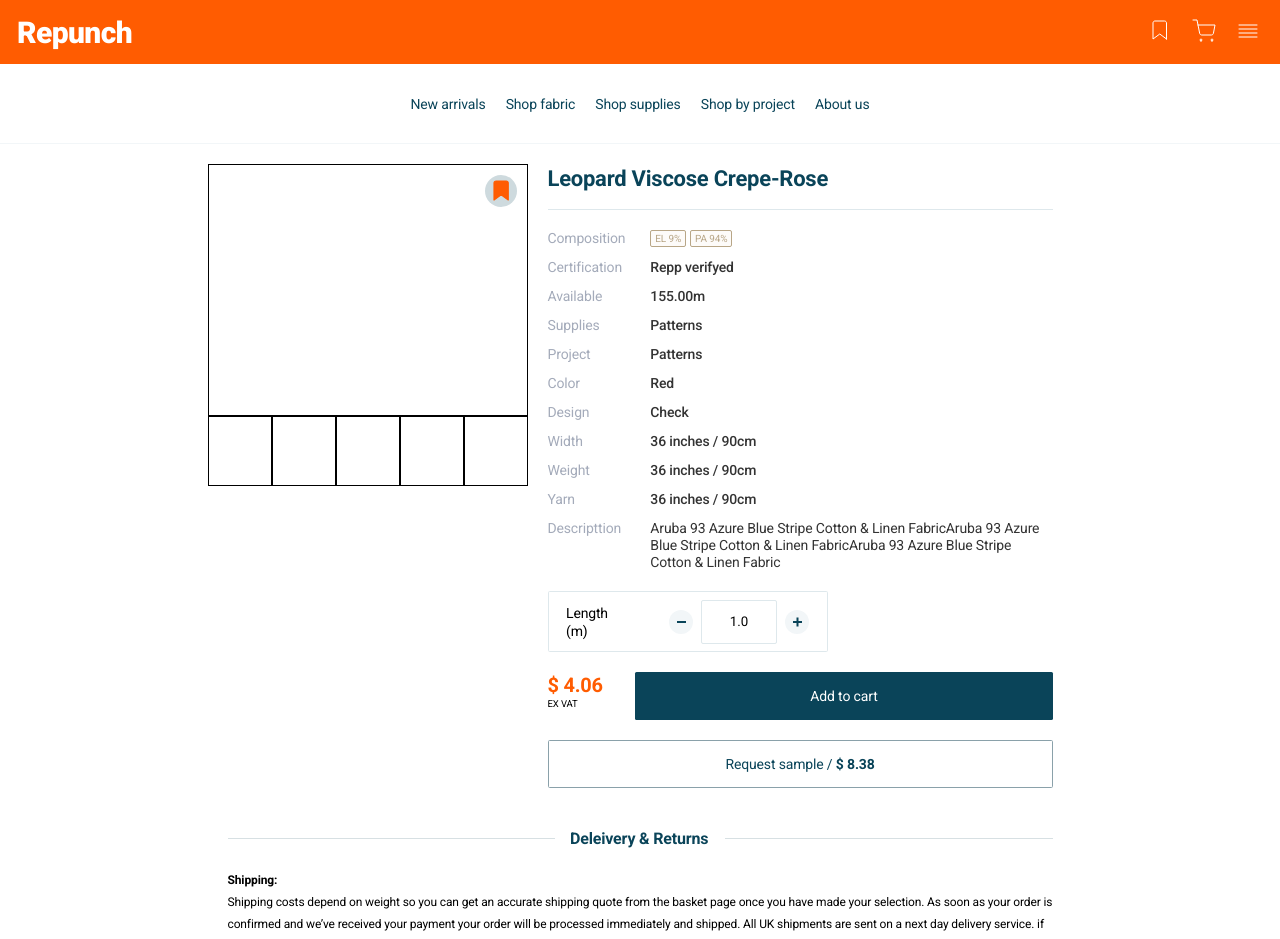
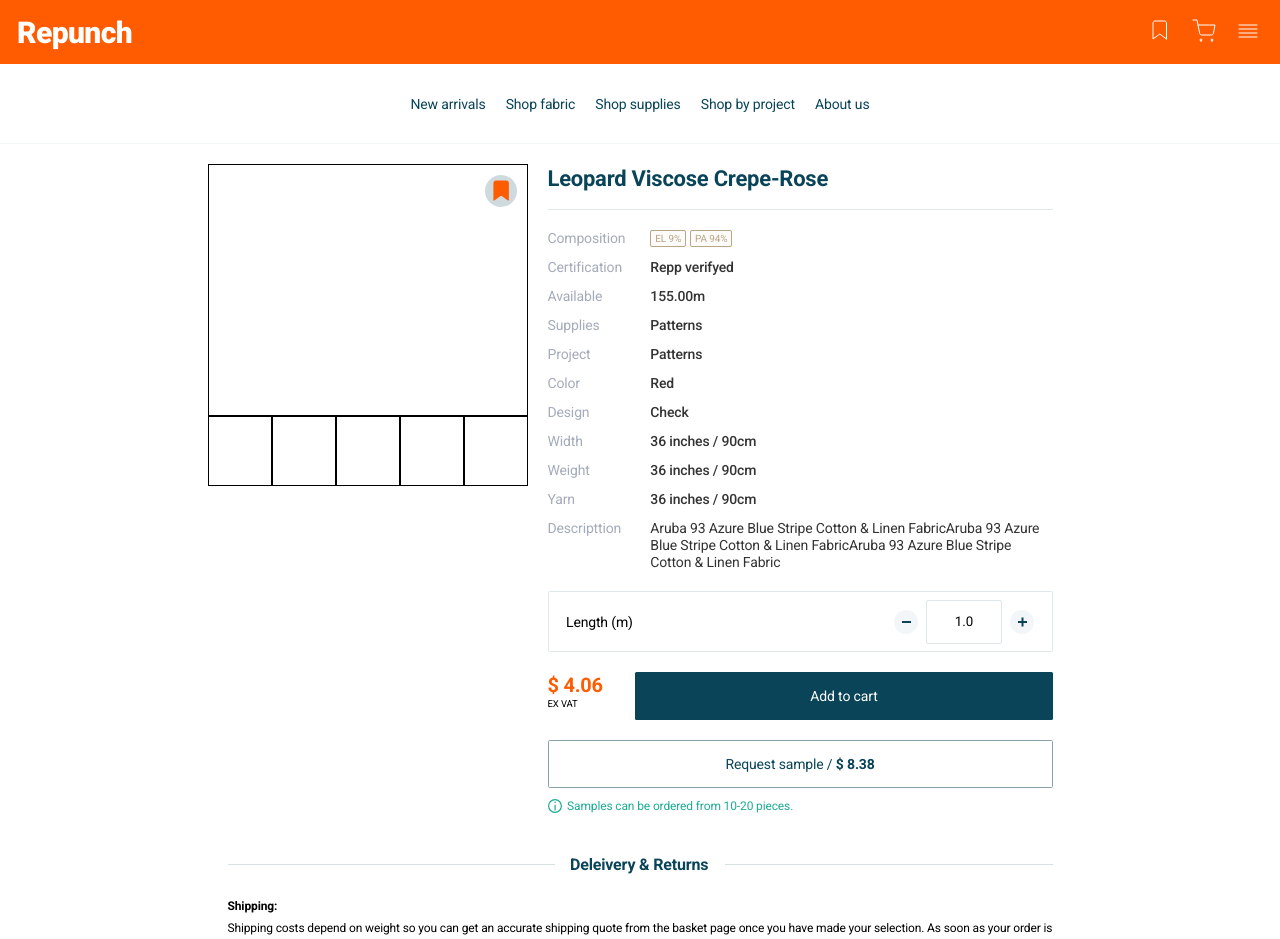
Before and after one commit to joseph-wee/repunch-web-public, a Next.js app: page /product_detail/1 in a window 1280 px wide. Shown: the top 939 px of the page. Built offline with nearby package versions, Linux system fonts and the light colour scheme.

Commit message:
design: qa진행한 디자인대로 변경

```diff
--- a/pages/product_detail/[id].tsx
+++ b/pages/product_detail/[id].tsx
@@ -5,16 +5,30 @@ import Image from "next/image";
 import {
   btn_favorite_act_sm,
   ic_favorite_wht,
+  ic_info,
   ic_minus,
   ic_plus,
 } from "../../assets";
 import Link from "next/link";
+import { useAppDispatch, useAppSelector } from "../../redux/hooks";
+import { setMeterage, setSample } from "../../features/login/cartSlice";
 
 const useId = () => {
-  const [popUpIsActive, setPopUpIsActive] = useState(false);
+  const [popUpIsActive, setPopUpIsActive] = useState(0);
   const router = useRouter();
   const { id } = router.query;
   const [length, setLength] = useState<string>("1.0");
+  const { value: cartValue } = useAppSelector((state) => state.cartValue);
+
+  const dispatch = useAppDispatch();
+  const cartStateHandler = () => {
+    if (popUpIsActive == 1) {
+      dispatch(setMeterage());
+    }
+    if (popUpIsActive == 2) {
+      dispatch(setSample());
+    }
+  };
 
   const minus = () => {
     setLength((Number(length) - 1).toFixed(1).toString());
@@ -123,14 +137,18 @@ const useId = () => {
                 <Price>$ 4.06</Price>
                 <Vat>EX VAT</Vat>
               </PriceWrapper>
-              <PurchaseButton onClick={() => setPopUpIsActive(true)}>
+              <PurchaseButton onClick={() => setPopUpIsActive(1)}>
                 Add to cart
               </PurchaseButton>
             </PricePurchaseWrapper>
-            <RequestSample onClick={() => setPopUpIsActive(true)}>
+            <RequestSample onClick={() => setPopUpIsActive(2)}>
               Request sample /&nbsp;
               <BoldText>$ 8.38</BoldText>
             </RequestSample>
+            <SmapleMessage>
+              <Image src={ic_info} alt={"ic_info"} />
+              Samples can be ordered from 10-20 pieces.
+            </SmapleMessage>
           </ProductInfoPurchaseContainer>
         </ProductInfoContainer>
         <DeliveryReturnsInfoTitleWrapper>
@@ -171,13 +189,15 @@ const useId = () => {
         <ContentBox>
           <PopUpTitle>Added to cart</PopUpTitle>
           <PopUpMessage>
-            Feel free to continue shopping or check out.
+            Would you like to view cart to purchase or
+            <br />
+            continue shopping?
           </PopUpMessage>
-          <ButtonWrapper>
+          <ButtonWrapper onClick={() => cartStateHandler()}>
             <Link href="/cart" style={{ textDecoration: "none" }}>
               <PopUpButton>View cart</PopUpButton>
             </Link>
-            <PopUpButton onClick={() => setPopUpIsActive(false)}>
+            <PopUpButton onClick={() => setPopUpIsActive(0)}>
               Continue shopping
             </PopUpButton>
           </ButtonWrapper>
@@ -337,13 +357,14 @@ const Ratio = styled.div`
 `;
 const LengthWrapper = styled.div`
   display: flex;
+  justify-content: space-between;
   position: relative;
   margin-top: 20px;
   margin-bottom: 20px;
   padding-left: 17.5px;
   padding-right: 17.5px;
   align-items: center;
-  width: 280px;
+  width: 100%;
   height: 61px;
   border: 0.79402px solid #dee8ec;
   border-radius: 1.58804px;
@@ -453,6 +474,7 @@ const RequestSample = styled.button`
   display: flex;
   align-items: center;
   justify-content: center;
+  margin-bottom: 10px;
   width: 100%;
   height: 48px;
   border: none;
@@ -468,6 +490,17 @@ const RequestSample = styled.button`
 
   color: #0a4459;
   cursor: pointer;
+`;
+const SmapleMessage = styled.div`
+  display: flex;
+  align-items: center;
+  gap: 5.5px;
+
+  font-weight: 400;
+  font-size: 12px;
+  line-height: 16px;
+  letter-spacing: -0.011em;
+  color: #1eab92;
 `;
 const BoldText = styled.div`
   font-weight: 700;
@@ -524,9 +557,9 @@ const Text = styled.div`
   color: #000000;
 `;
 
-const PopUpBox = styled.div<{ isActive: boolean }>`
+const PopUpBox = styled.div<{ isActive: number }>`
   display: ${(props) => {
-    return props.isActive == true ? "flex" : "none";
+    return props.isActive == 0 ? "none" : "flex";
   }};
   z-index: 2;
   position: fixed;
@@ -554,7 +587,7 @@ const PopUpTitle = styled.div`
   color: #0a4459;
 `;
 const PopUpMessage = styled.div`
-  margin-bottom: 34px;
+  margin-bottom: 24px;
   font-weight: 400;
   font-size: 11px;
   line-height: 14px;
```
